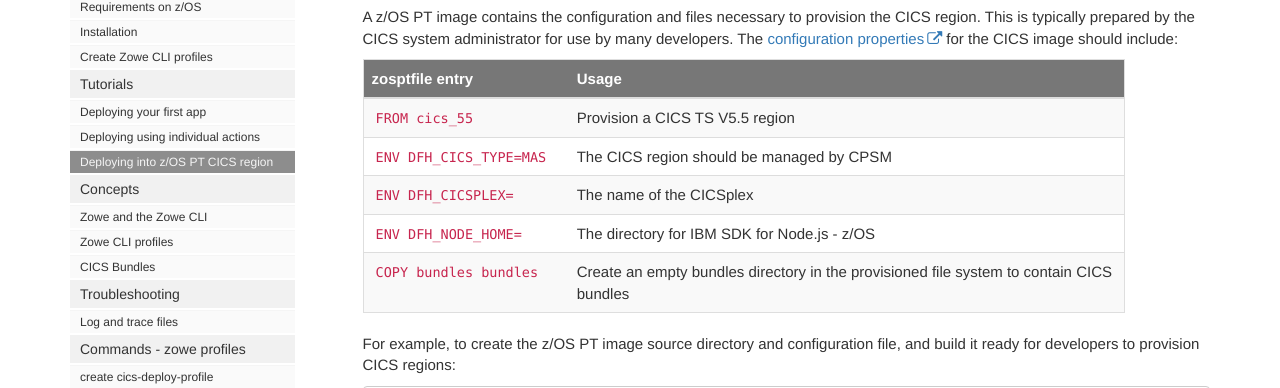
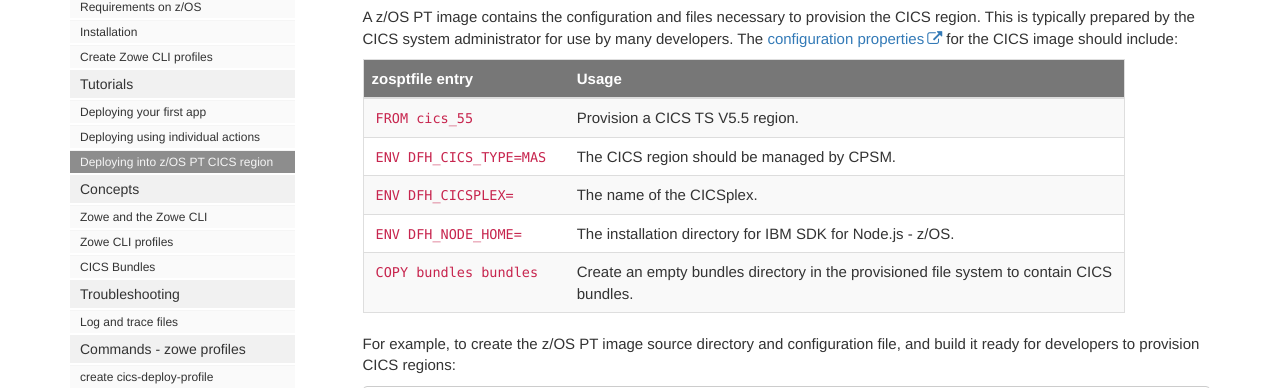
Before and after one commit to IBM/zowe-cli-cics-deploy-plugin, a Jekyll site: the page built from docs/pages/cdp/cdp-Deploying-into-zospt-cics-region.md, in a window 1280 px wide and 1400 px high, scrolled down 203 px. Shown: the part 151-539 px from the top of the window. Built offline with Jekyll 4.4.1, drawn with Linux system fonts in a browser that asks for light colours; nearby versions of some CDN libraries; comment, search, counter and statistics services are not loaded; some of the changed text lies outside the part shown.

Commit message:
More tweaks

```diff
--- a/docs/pages/cdp/cdp-Deploying-into-zospt-cics-region.md
+++ b/docs/pages/cdp/cdp-Deploying-into-zospt-cics-region.md
@@ -17,11 +17,11 @@ A z/OS PT image contains the configuration and files necessary to provision the
 
 | zosptfile&nbsp;entry&nbsp;&nbsp;&nbsp;&nbsp;&nbsp;&nbsp;&nbsp;&nbsp;&nbsp;&nbsp;&nbsp;&nbsp;&nbsp;&nbsp;&nbsp;&nbsp;&nbsp;&nbsp;&nbsp;&nbsp;&nbsp; | Usage |
 | --- | -- |
-| `FROM cics_55` | Provision a CICS TS V5.5 region |
-| `ENV DFH_CICS_TYPE=MAS` | The CICS region should be managed by CPSM |
-| `ENV DFH_CICSPLEX=` | The name of the CICSplex |
-| `ENV DFH_NODE_HOME=` | The directory for IBM SDK for Node.js - z/OS |
-| `COPY bundles bundles` | Create an empty bundles directory in the provisioned file system to contain CICS bundles |
+| `FROM cics_55` | Provision a CICS TS V5.5 region. |
+| `ENV DFH_CICS_TYPE=MAS` | The CICS region should be managed by CPSM. |
+| `ENV DFH_CICSPLEX=` | The name of the CICSplex. |
+| `ENV DFH_NODE_HOME=` | The installation directory for IBM SDK for Node.js - z/OS. |
+| `COPY bundles bundles` | Create an empty bundles directory in the provisioned file system to contain CICS bundles. |
 
 For example, to create the z/OS PT image source directory and configuration file, and build it ready for developers to provision CICS regions:
 
```
Also changed, not shown: other parts of docs/pages/cdp/cdp-Deploying-into-zospt-cics-region.md (+4 -2 lines).
